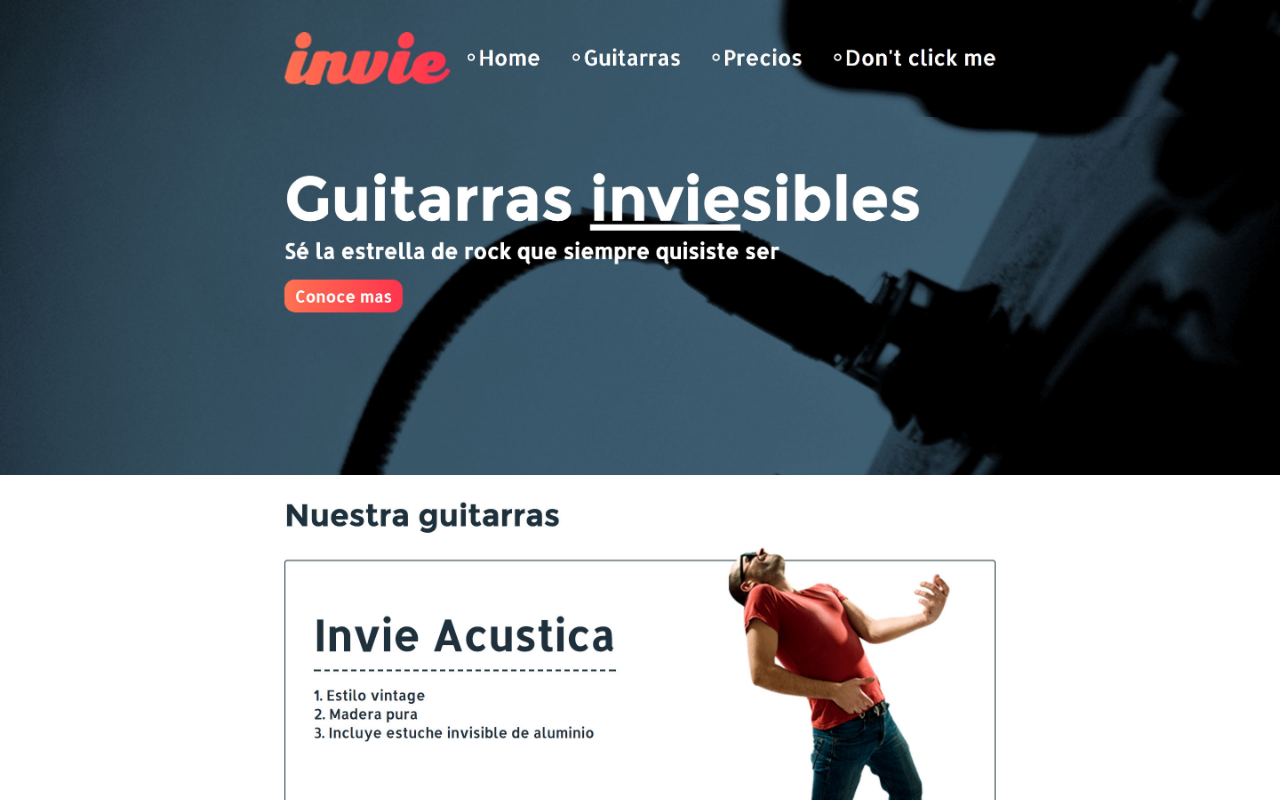
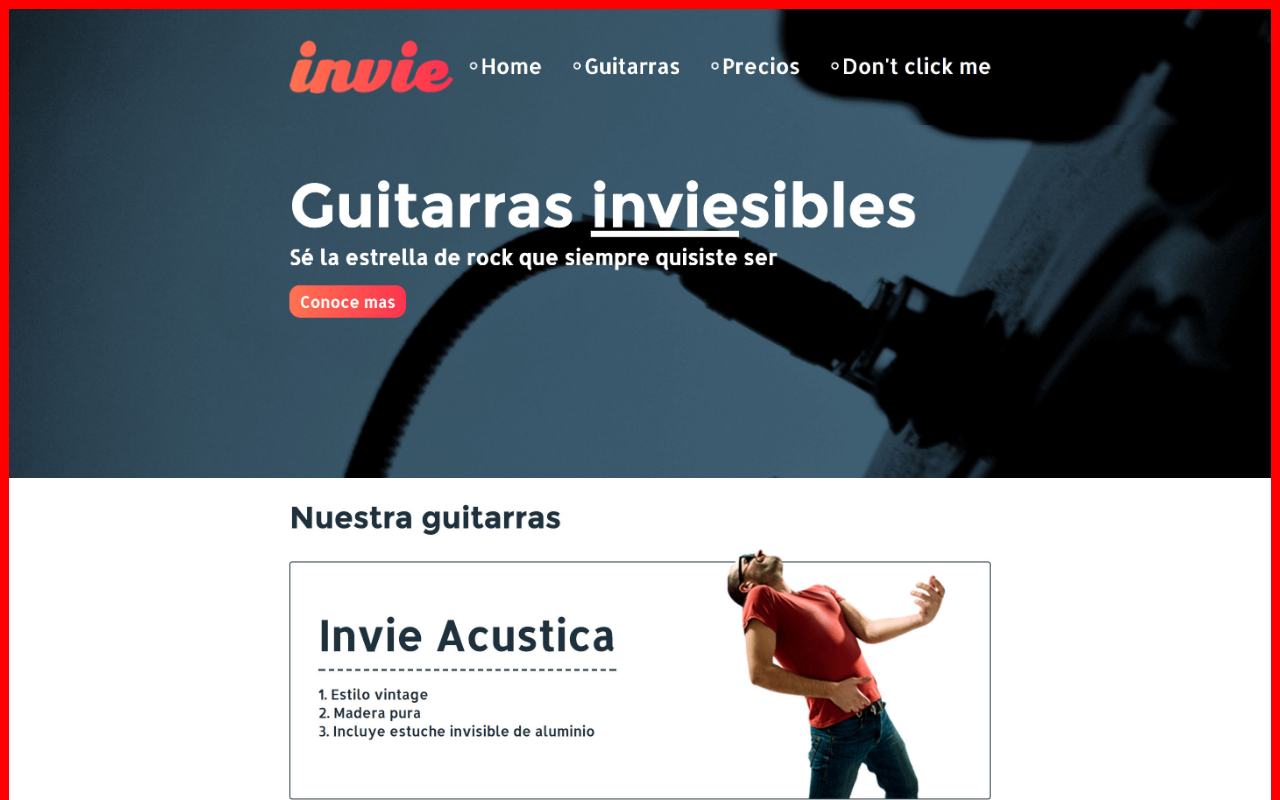
Before and after one commit to DiegoFer18/invie-github, a plain HTML site: page index.html in a window 1280 px wide. Shown: the top 800 px of the page. Drawn offline with Linux system fonts and the light colour scheme.

Commit message:
hotfix 1

```diff
--- a/index.html
+++ b/index.html
@@ -9,6 +9,7 @@
 <style>
   body{
     margin: 0;
+    border: 9px solid red;
   }
   img{
     max-width: 100%;
```
